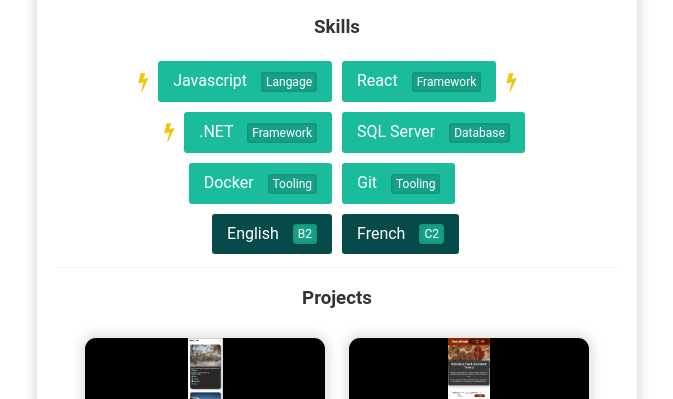
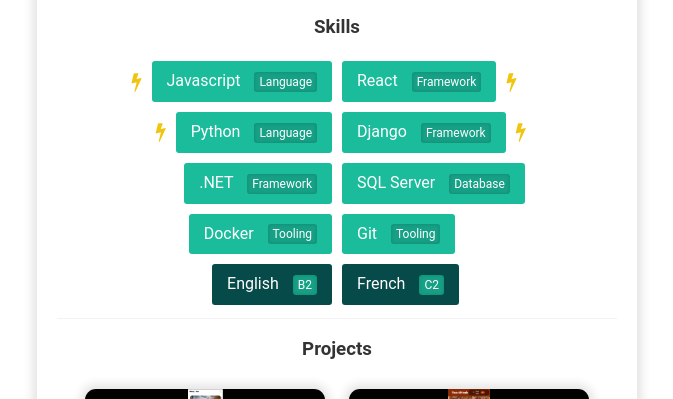
Before and after one commit to MatthewHons/Portfolio, a plain HTML site: page index.html in a window 1280 px wide. Shown: the part 401-800 px from the top of the page, without its empty margins (303-976 px from the left). Drawn offline with Linux system fonts and the light colour scheme.

Commit message:
Update: languages python & django

```diff
--- a/index.html
+++ b/index.html
@@ -43,7 +43,7 @@
                                 <span class="skill-favorite fa fa-bolt"></span>
                                 Javascript
                                 <div class="box-well">
-                                    Langage
+                                    Language
                                 </div>
                             </div>
                         </li>
@@ -59,6 +59,23 @@
                         <li>
                             <div class="skill-box">
                                 <span class="skill-favorite fa fa-bolt"></span>
+                                Python
+                                <div class="box-well">
+                                    Language
+                                </div>
+                            </div>
+                        </li>
+                        <li>
+                            <div class="skill-box">
+                                <span class="skill-favorite fa fa-bolt"></span>
+                                Django
+                                <div class="box-well">
+                                    Framework
+                                </div>
+                            </div>
+                        </li>
+                        <li>
+                            <div class="skill-box">
                                 .NET
                                 <div class="box-well">
                                     Framework
```
